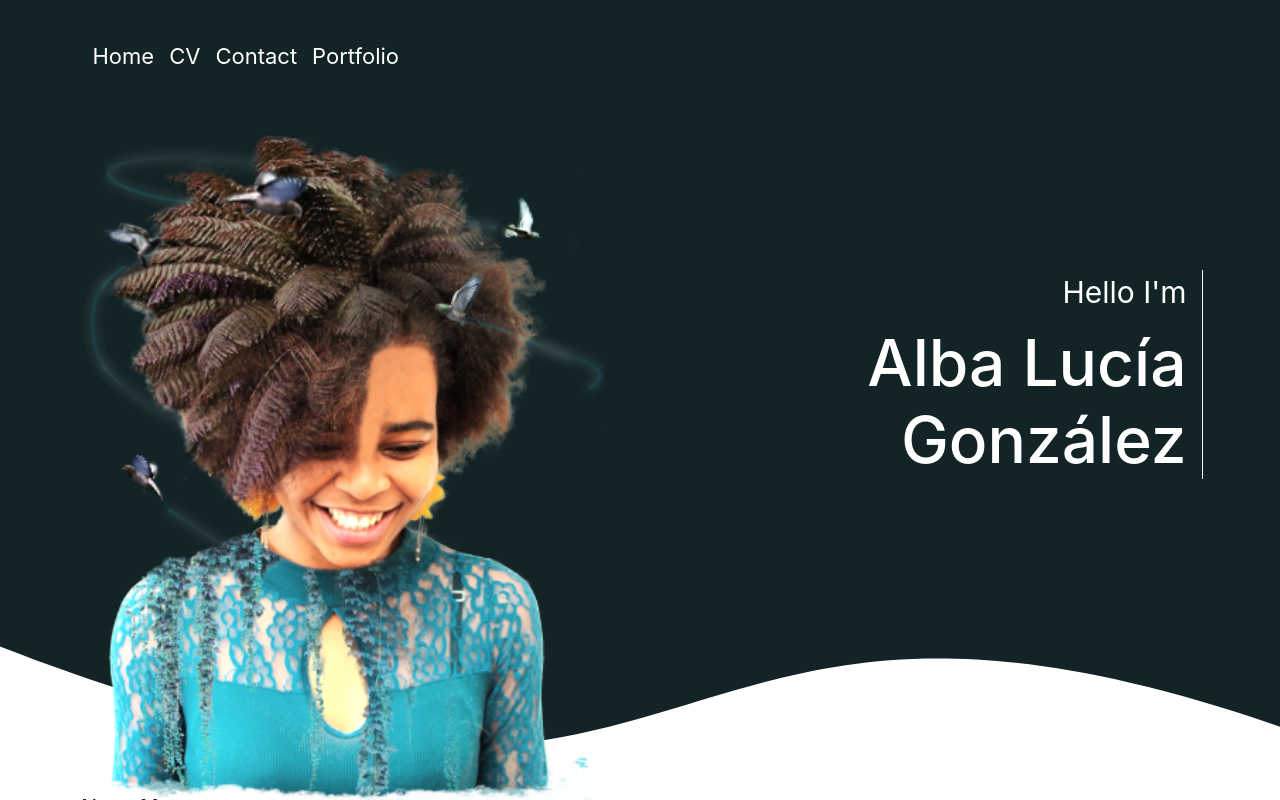
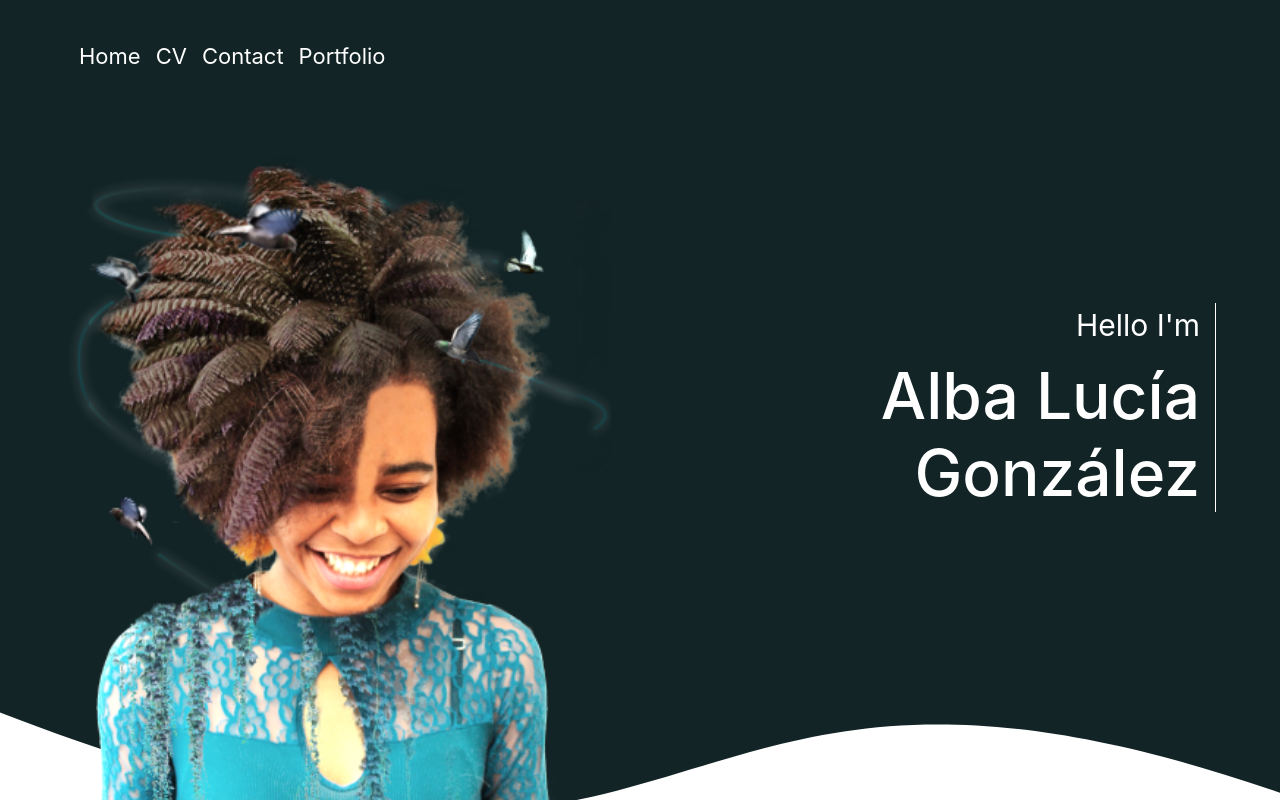
Before and after one commit to Alba-Lucia/Portafolio-React, a Next.js app: page / in a window 1280 px wide. Shown: the top 800 px of the page. Built offline with nearby package versions, Linux system fonts and the light colour scheme.

Commit message:
fixing pull request 19/04/2022

```diff
--- a/components/About/About.jsx
+++ b/components/About/About.jsx
@@ -2,11 +2,9 @@ import React from 'react'
 
 const About = () => {
   return (
-    <div className='container'>
+    <div className='about__container'>
       <h2>About Me</h2>
-        <p>Lorem ipsum dolor sit amet, consectetur adipiscing elit ut aliquam, purus sit amet luctus
-        venenatis, lectus magna fringilla urna, porttitor rhoncus dolor purus non enim praesent  elementum facilisis leo, vel  fringilla est ullamcorper  eget nulla facilisi etiam dignissim  diam quis enim lobortis  scelerisque fermentum dui
-        faucibus in ornare quam viverra </p>
+        <p>Lorem ipsum dolor sit amet, consectetur adipiscing elit ut aliquam, purus sit amet luctus venenatis, lectus magna fringilla urna, porttitor rhoncus dolor purus non enim praesent  elementum facilisis leo, vel  fringilla est ullamcorper  eget nulla facilisi etiam dignissim  diam quis enim lobortis  scelerisque fermentum dui faucibus in ornare quam viverra </p>
     </div>
   )
 }
--- a/components/Header/Header.js
+++ b/components/Header/Header.js
@@ -3,8 +3,8 @@ import Link from 'next/dist/client/link'
 
 const Header = () => {
   return (
-    <header className={styles.container}>
-        <div className='container'>
+    <header className="container__dark">
+        <div className='header__container'>
             <nav className={styles.navbar_content}>
               <Link href="/">Home</Link>
               <Link href="/cv">CV</Link>
--- a/components/Header/header.module.scss
+++ b/components/Header/header.module.scss
@@ -1,8 +1,4 @@
 @import "/styles/mixins";
-
-.container{
-    background: $color-background-dark;
-}
 
 .navbar_content{
     display: flex;
--- a/components/Hero/Hero.jsx
+++ b/components/Hero/Hero.jsx
@@ -1,11 +1,13 @@
+import React from 'react'
 import styles from './hero.module.scss'
 import  Wave  from '../Wave/Wave'
 
 const Hero = () => {
     return (
       <div className={styles.hero__content_blue}>
-         <div className="content__dark py-4">
-           <div className="container d-flex flex-column flex-md-row justify-content-between align-items-center">
+         <div className="container__dark py-4">
+           <div className="hero__container">
+              <div className=" d-flex flex-column flex-md-row justify-content-between align-items-center py-5">
                 <div className="order-md-1 ">
                   <div className={styles.hero}>
                     <div className="hero__text pe-4 text-end w-100">
@@ -17,6 +19,7 @@ const Hero = () => {
               <img src='AlbaPortafolio.png' alt='Photo Alba Lucia Gonzalez' className={styles.hero__image}/>
             </div>
           </div>
+        </div>
 
          <Wave/>
 
--- a/components/Hero/hero.module.scss
+++ b/components/Hero/hero.module.scss
@@ -6,6 +6,7 @@
 
 .hero {
     border-right: solid 1px #fff;
+
     margin-bottom: 4rem;
 
     @include md{
@@ -16,18 +17,17 @@
 .hero__image{
     display: block;
     width: 90%;
-    margin: 0 auto;
-    margin-bottom: -9rem;
+    margin-bottom: -12rem;
     z-index: 9;
 
     @include md{
         width: 60%;
-        margin-bottom: -14.5rem;
+        margin-bottom: -16rem;
     }
 
     @include lg{
         width: 50%;
-        margin-bottom: -18rem;
+        margin-bottom: -20rem;
     }
 }
 
--- a/components/Layout/Layout.jsx
+++ b/components/Layout/Layout.jsx
@@ -10,10 +10,9 @@ const Layout = ({children, page}) => {
         <meta name="description" content="Generated by create next app" />
       </Head>
 
-      <div className='.content__dark'>
+      <div >
         <Header/>
       </div>
-
         {children}
     </div>
   )
--- a/styles/_mixins.scss
+++ b/styles/_mixins.scss
@@ -1,12 +1,12 @@
 $color: red;
 $font-primary: 'Inter', sans-serif;
-$font-secundary: 'Antic Slab', serif;
+$font-secondary: 'Antic Slab', serif;
 $color-primary: #16d5ff;
 $color-pink: #FF2E79;
 $color-blue: #008293;
 $color-background-dark: #132426;
 $color-gradient: linear-gradient(270deg, #FF2E79 0%, #BB7DB9 85.72%);
-$color-gris-claro: rgba(196, 196, 196, 0.05);
+$color-gris-light: rgba(196, 196, 196, 0.05);
 $color-white: #fff;
 $text-color: #686868;
 $separador: 5rem;
--- a/styles/globals.scss
+++ b/styles/globals.scss
@@ -16,6 +16,12 @@ body {
 
 * {
   box-sizing: border-box;
+}
+
+img{
+  max-width: 100%;
+  display: block;
+  height: auto;
 }
 
 a, p{
@@ -44,8 +50,13 @@ h1{
   }
 }
 
+[class$="__container"]{
+  max-width: 140rem;
+  width: 90%;
+  margin: 0 auto;
+}
 
-.content__dark{
+.container__dark{
   background-color: $color-background-dark;
   color: $color-white;
 }
```
Lines whose indentation alone changed are shown as unchanged.
